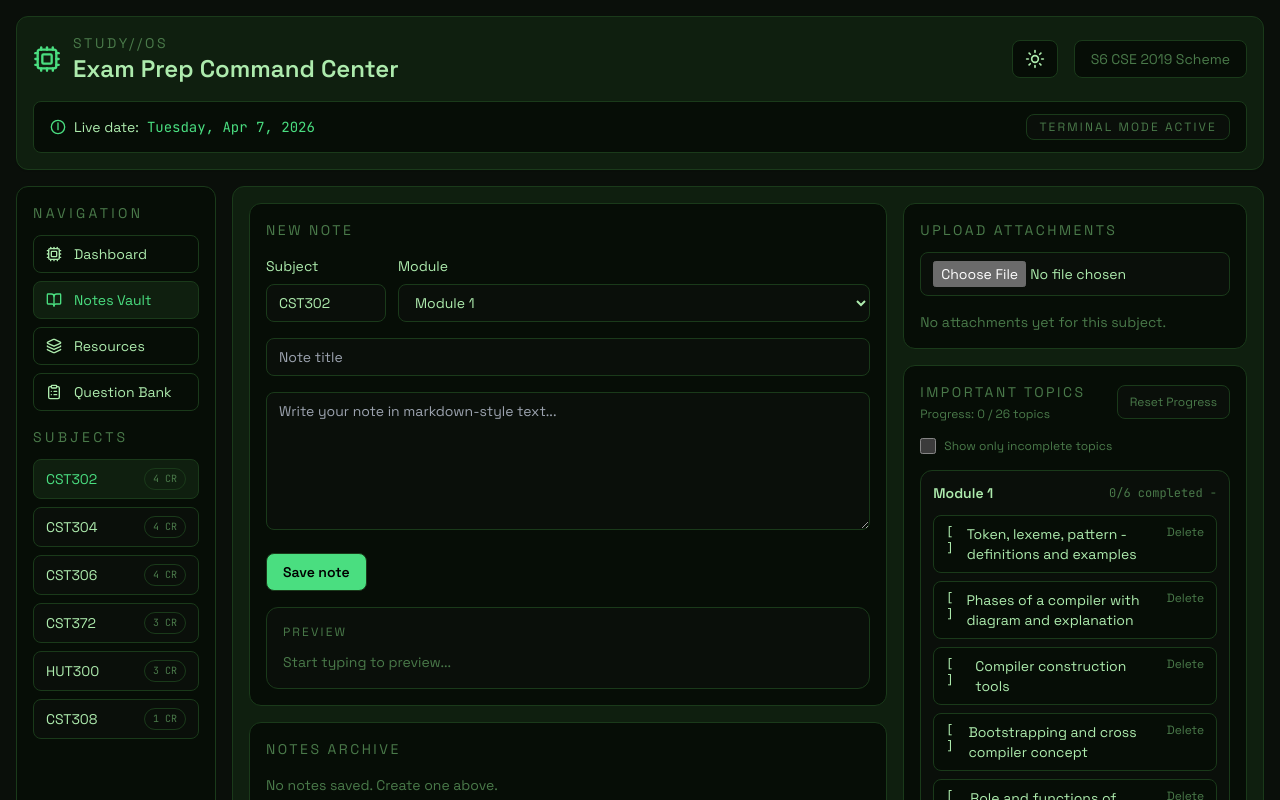
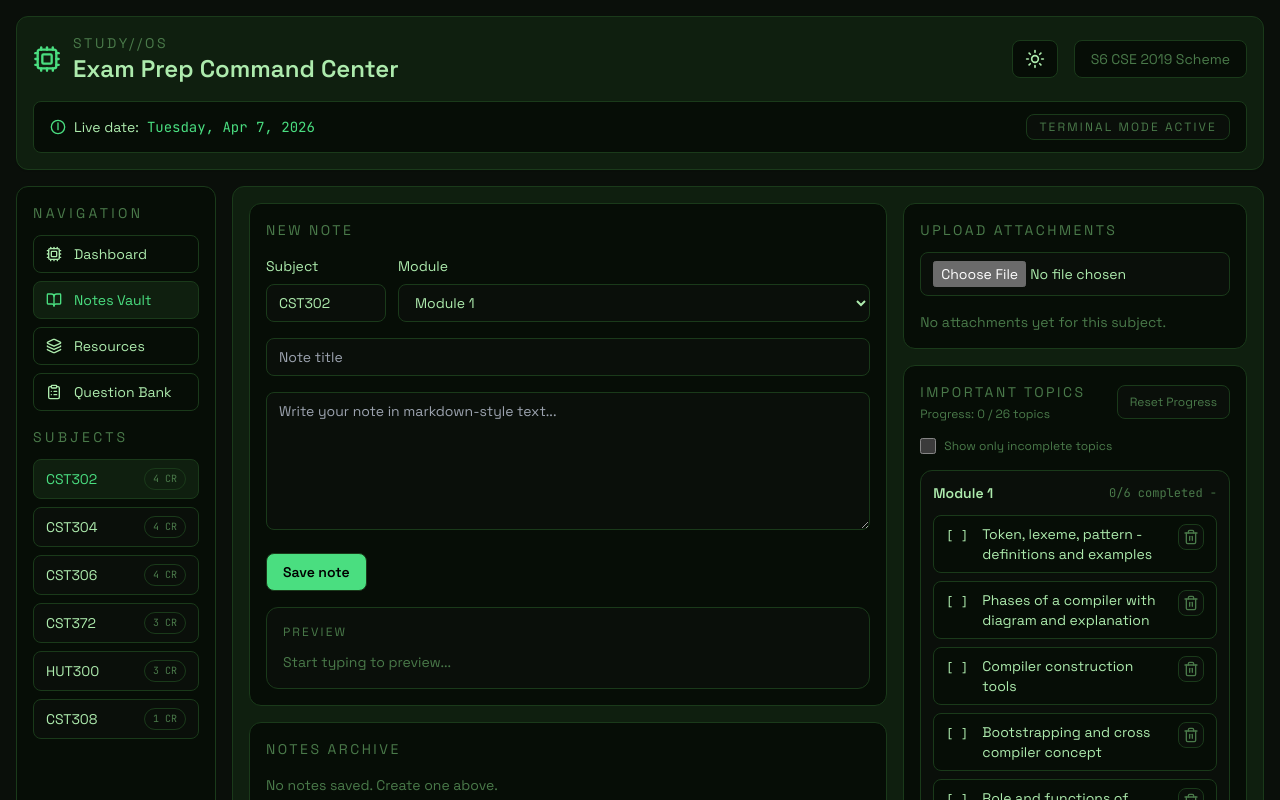
Before and after one commit to teejan7/studyos-app, a React (Vite) app: page / in a window 1280 px wide. Both pictures are taken after a click on the button "Notes Vault". Shown: the top 800 px of the page. Built offline with nearby package versions, Linux system fonts and the light colour scheme.

Commit message:
fix topic item alignment

```diff
--- a/src/components/vault/ImportantTopics.tsx
+++ b/src/components/vault/ImportantTopics.tsx
@@ -1,5 +1,6 @@
 import { useMemo, useState } from 'react';
 import type { Dispatch, SetStateAction } from 'react';
+import { Trash2 } from 'lucide-react';
 import type { SubjectTopics, TopicProgress } from '../../types';
 import { getCompletedTopicSet, getSubjectTopicStats, topicKey } from '../../utils/topics';
 
@@ -132,17 +133,23 @@ export default function ImportantTopics({ selectedSubject, topics, setTopics, pr
                         const completed = isCompleted(module, topic);
 
                         return (
-                          <div key={topic} className="flex items-start justify-between gap-2 rounded-lg border border-border bg-deep px-3 py-2 text-sm">
+                          <div key={topic} className="flex items-start gap-3 rounded-lg border border-border bg-deep px-3 py-2 text-sm">
                             <button
                               type="button"
                               onClick={() => toggleTopic(module, topic)}
-                              className={`flex flex-1 items-start gap-2 text-left ${completed ? 'text-accent' : 'text-text'}`}
+                              className={`flex min-w-0 flex-1 items-start gap-2 text-left leading-5 ${completed ? 'text-accent' : 'text-text'}`}
                             >
-                              <span className="font-mono text-xs">{completed ? '[✓]' : '[ ]'}</span>
-                              <span className={completed ? 'opacity-70' : ''}>{topic}</span>
+                              <span className="w-7 shrink-0 pt-0.5 font-mono text-xs leading-5">{completed ? '[✓]' : '[ ]'}</span>
+                              <span className={`min-w-0 break-words ${completed ? 'opacity-70' : ''}`}>{topic}</span>
                             </button>
-                            <button type="button" onClick={() => deleteTopic(module, topic)} className="text-xs text-muted hover:text-danger">
-                              Delete
+                            <button
+                              type="button"
+                              onClick={() => deleteTopic(module, topic)}
+                              className="shrink-0 rounded-lg border border-border bg-bg p-1 text-muted hover:bg-surface hover:text-danger"
+                              title="Delete topic"
+                              aria-label={`Delete ${topic}`}
+                            >
+                              <Trash2 className="h-4 w-4" />
                             </button>
                           </div>
                         );
```
